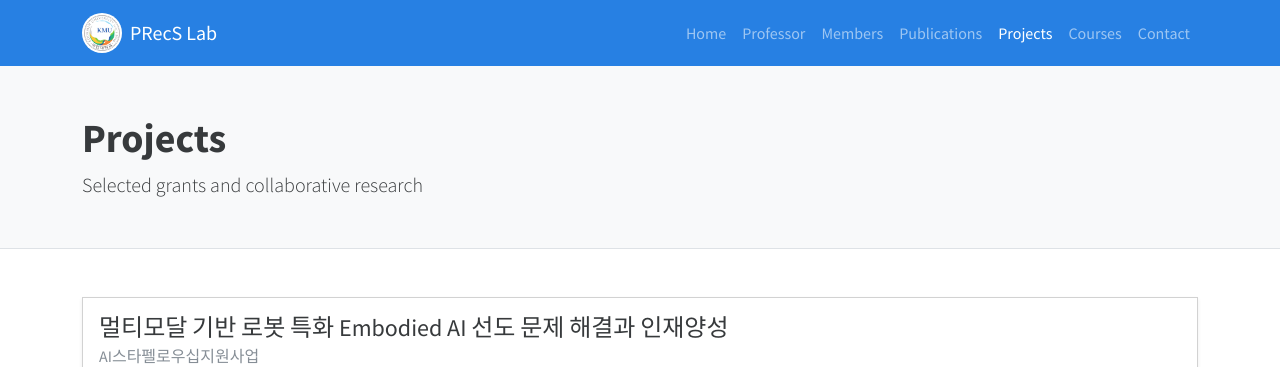
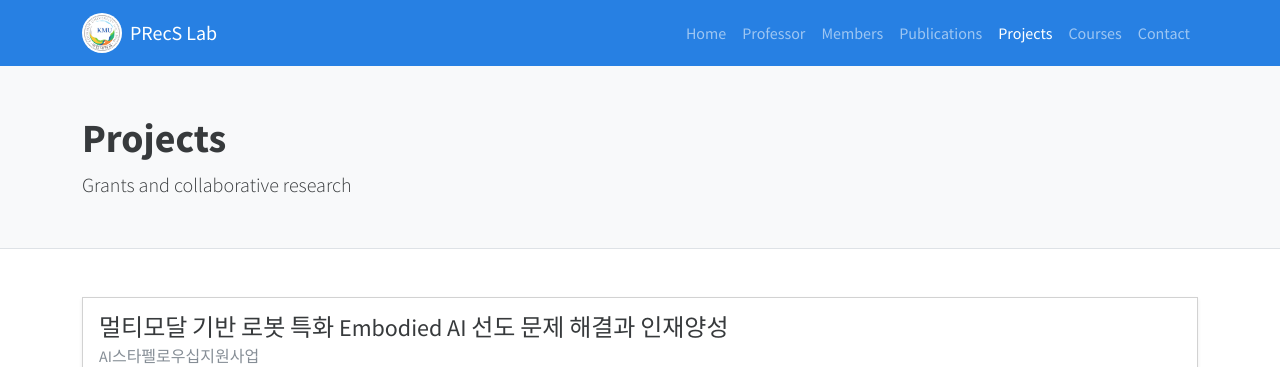
Before and after one commit to hongkyun-bae/hongkyun-bae.github.io, a Jekyll site: the page precs/projects.html, which Jekyll copies as it is, in a window 1280 px wide. Shown: the top 367 px of the page. Built offline with Jekyll 4.4.1, drawn with Linux system fonts in a browser that asks for light colours; nearby versions of some CDN libraries.

Commit message:
Update projects.html

```diff
--- a/precs/projects.html
+++ b/precs/projects.html
@@ -36,7 +36,7 @@
 <header class="bg-light py-5 border-bottom">
   <div class="container">
     <h1 class="fw-bold">Projects</h1>
-    <p class="lead mb-0">Selected grants and collaborative research</p>
+    <p class="lead mb-0">Grants and collaborative research</p>
   </div>
 </header>
 
```
